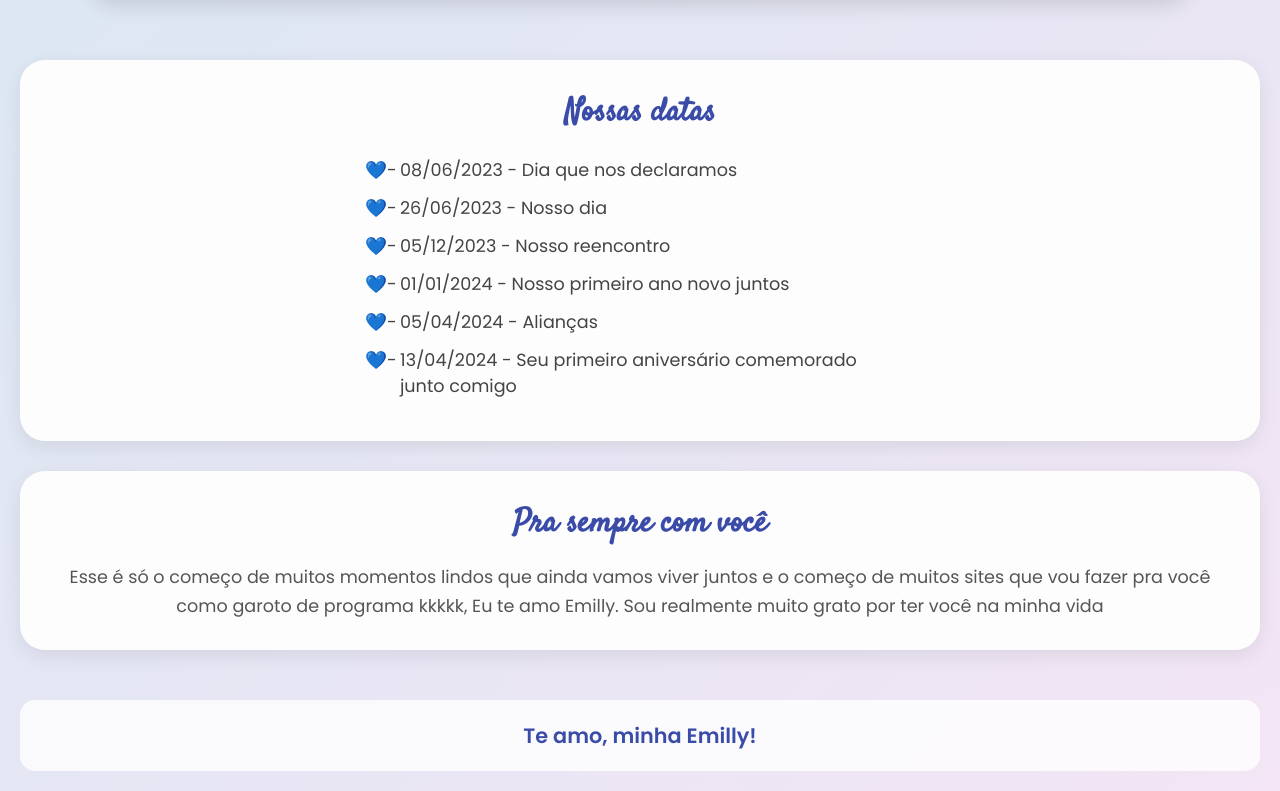
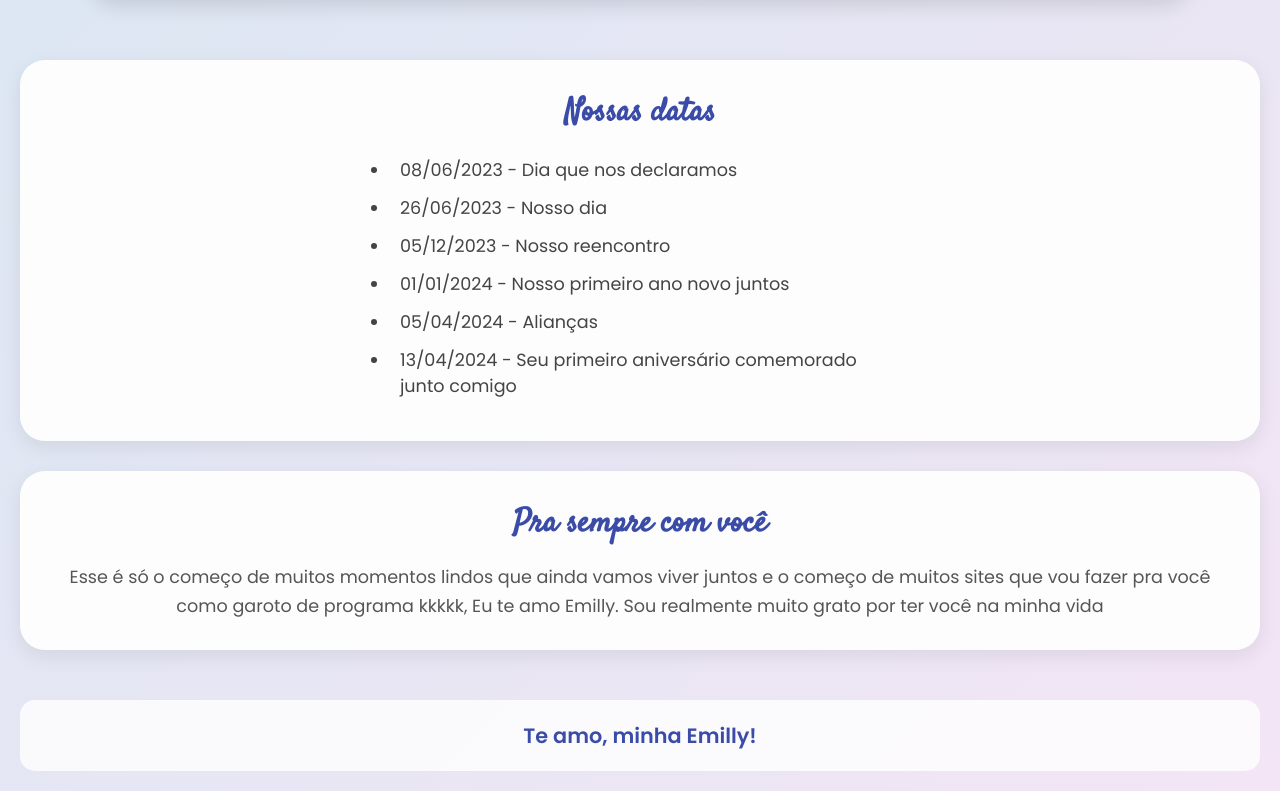
Before and after one commit to PGabriel06/12-06, a plain HTML site: page index.html in a window 1280 px wide. Shown: the part 1117-1908 px from the top of the page. Drawn offline with Linux system fonts and the light colour scheme.

Commit message:
Update style.css

```diff
--- a/style.css
+++ b/style.css
@@ -185,7 +185,6 @@ section p {
 }
 
 .linha-do-tempo li::before {
-  content: "💙-";
   position: absolute;
   left: -25px;
 }
```
